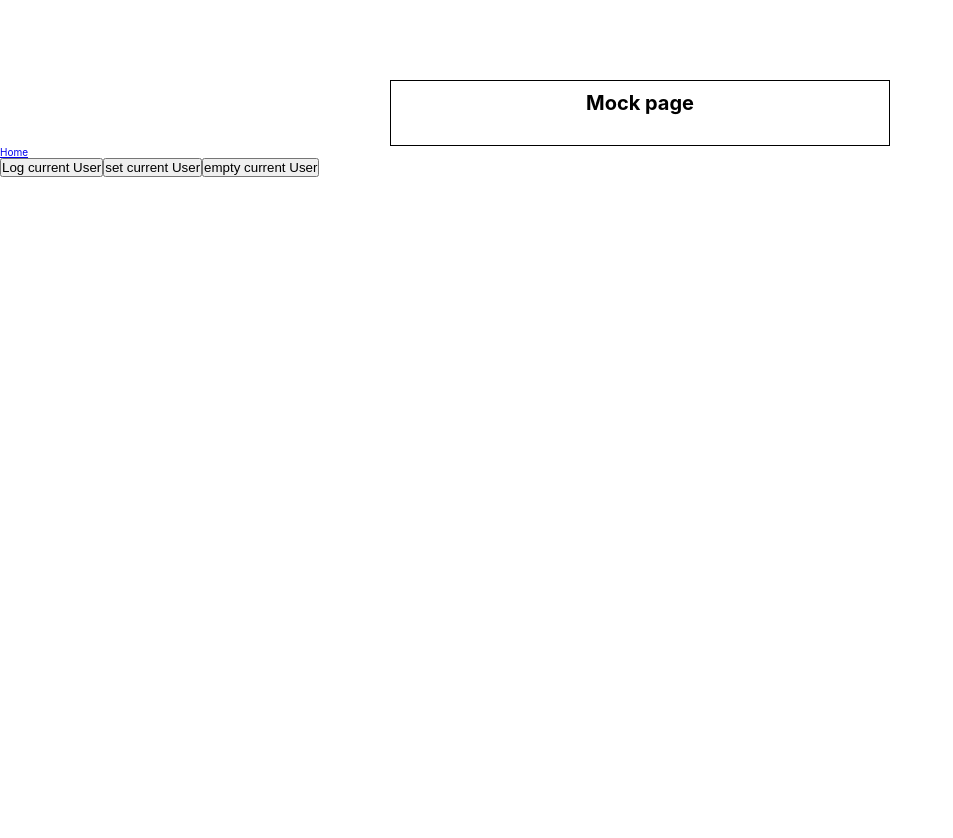
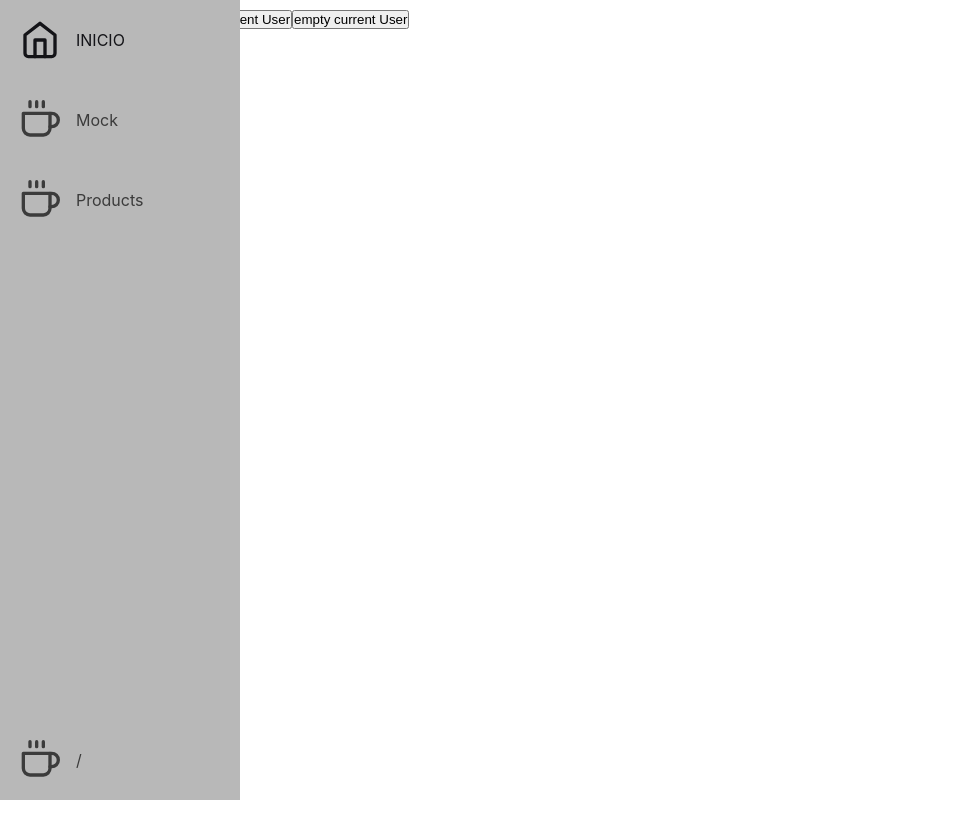
Before and after one commit to alpha-desenvolvimento/hey-clothes-client, a React (Create React App) app: page / in a window 1280 px wide. Both pictures are taken after typing "name@example.com", "Sample123" into the empty fields and a click on the button "Entrar". Shown: the top 838 px of the page, without its empty margins (0-953 px from the left). After the commit the page ends 800 px from the top, so only its background shows below. Built offline with nearby package versions, Linux system fonts and the light colour scheme; what webfontloader would draw is missing.

Commit message:
update mock

```diff
--- a/src/pages/Mock_PG/index.jsx
+++ b/src/pages/Mock_PG/index.jsx
@@ -1,26 +1,19 @@
 import React, { useContext } from "react";
-import { useHistory, Link } from "react-router-dom";
 import { AuthContext } from "../../AuthContext";
 
-import "./style.scss";
+import NavBar, { Main } from '../../components/NavBar_CMP'
 
-const Mock_PG = (props) => {
+const Mock_PG = () => {
   const { currentUser, setCurrentUser } = useContext(AuthContext);
 
   return (
     <>
-      <header>
-        <h1>Mock page</h1>
-        <h3>{props.text}</h3>
-      </header>
-      <ul>
-        <li>
-          <Link to="/">Home</Link>
-        </li>
-      </ul>
-      <button onClick={() => {console.log(currentUser)}}>Log current User</button>
-      <button onClick={() => {setCurrentUser({token: "token ai"})}}>set current User</button>
-      <button onClick={() => {setCurrentUser(null)}}>empty current User</button>
+      <NavBar />
+      <Main>
+        <button onClick={() => {console.log(currentUser)}}>Log current User</button>
+        <button onClick={() => {setCurrentUser({token: "token ai"})}}>set current User</button>
+        <button onClick={() => {setCurrentUser(null)}}>empty current User</button>
+      </Main>
     </>
   );
 };
```
